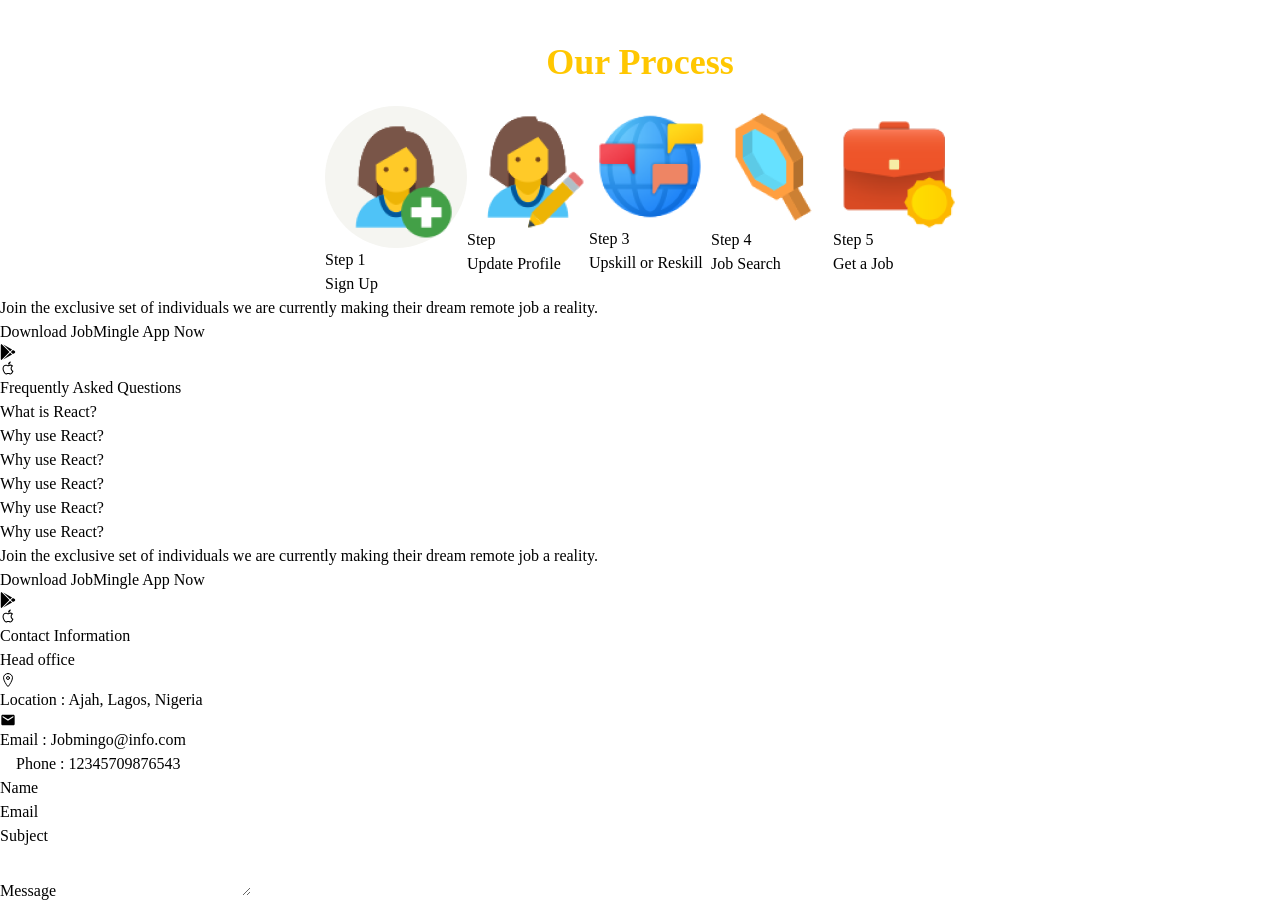
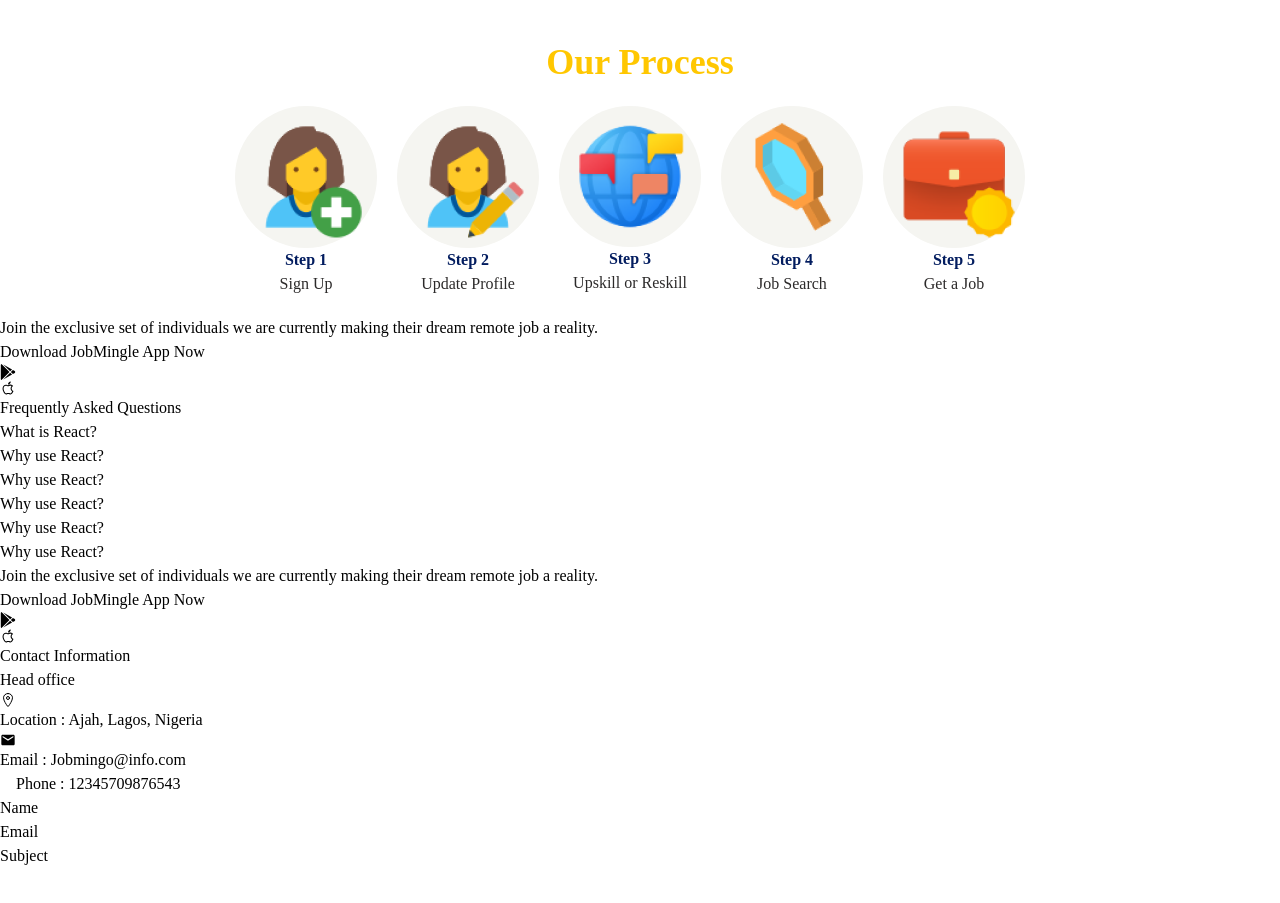
Before and after one commit to hanif1201/jobmingle-2.0, a React (Vite) app: page / in a window 1280 px wide. Shown: the part 1387-2290 px from the top of the page. Built offline with nearby package versions, Linux system fonts and the light colour scheme; some icons are missing.

Commit message:
process section

```diff
--- a/src/components/Process.jsx
+++ b/src/components/Process.jsx
@@ -11,45 +11,45 @@ const Process = () => {
         Our Process
       </h1>
       <div className="flex flex-col   justify-center mx-auto md:flex-row">
-        <div className="process__section__content">
+        <div className=" mb-5 md:mr-5 text-center">
           <div className="p-2.5 bg-lightgrey rounded-full">
             <img src={step1} alt="" className="process__image" />
           </div>
-          <p className="step">Step 1</p>
-          <p className="process_name">Sign Up</p>
+          <p className="text-blue font-bold text-base">Step 1</p>
+          <p className="text-black font-medium">Sign Up</p>
         </div>
 
-        <div className="process__section__content">
-          <div className="image_div">
+        <div className="mb-5 md:mr-5 text-center">
+          <div className="p-2.5 bg-lightgrey rounded-full">
             <img src={step2} alt="" className="process__image" />
           </div>
 
-          <p className="step">Step </p>
-          <p className="process_name">Update Profile</p>
+          <p className="text-blue font-bold text-base">Step 2 </p>
+          <p className="text-black font-medium">Update Profile</p>
         </div>
 
-        <div className="process__section__content">
-          <div className="image_div">
+        <div className="mb-5 md:mr-5 text-center">
+          <div className="p-2.5 bg-lightgrey rounded-full">
             <img src={step3} alt="" className="process__image" />
           </div>
-          <p className="step">Step 3</p>
-          <p className="process_name">Upskill or Reskill</p>
+          <p className="text-blue font-bold text-base">Step 3</p>
+          <p className="text-black font-medium">Upskill or Reskill</p>
         </div>
 
-        <div className="process__section__content">
-          <div className="image_div">
+        <div className="mb-5 md:mr-5 text-center">
+          <div className="p-2.5 bg-lightgrey rounded-full">
             <img src={step4} alt="" className="process__image" />
           </div>
-          <p className="step">Step 4</p>
-          <p className="process_name">Job Search</p>
+          <p className="text-blue font-bold text-base">Step 4</p>
+          <p className="text-black font-medium">Job Search</p>
         </div>
 
-        <div className="process__section__content">
-          <div className="image_div">
+        <div className="mb-5 md:mr-5 text-center">
+          <div className="p-2.5 bg-lightgrey rounded-full">
             <img src={step5} alt="" className="process__image" />
           </div>
-          <p className="step">Step 5</p>
-          <p className="process_name">Get a Job</p>
+          <p className="text-blue font-bold text-base">Step 5</p>
+          <p className="text-black font-medium">Get a Job</p>
         </div>
       </div>
     </div>
```
